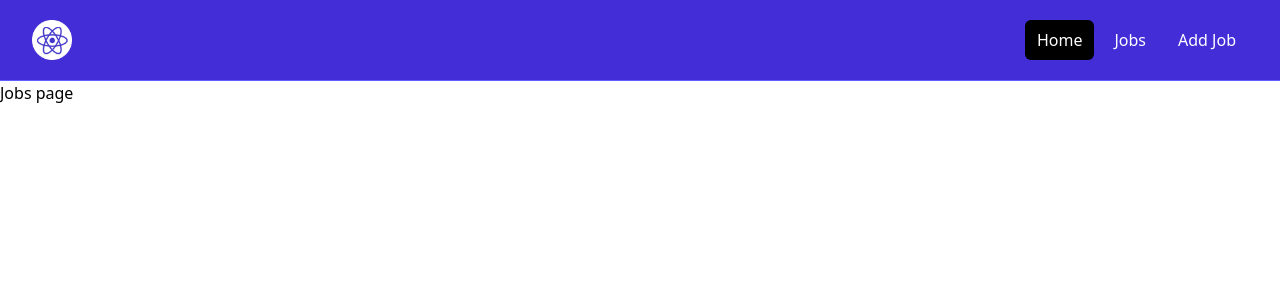
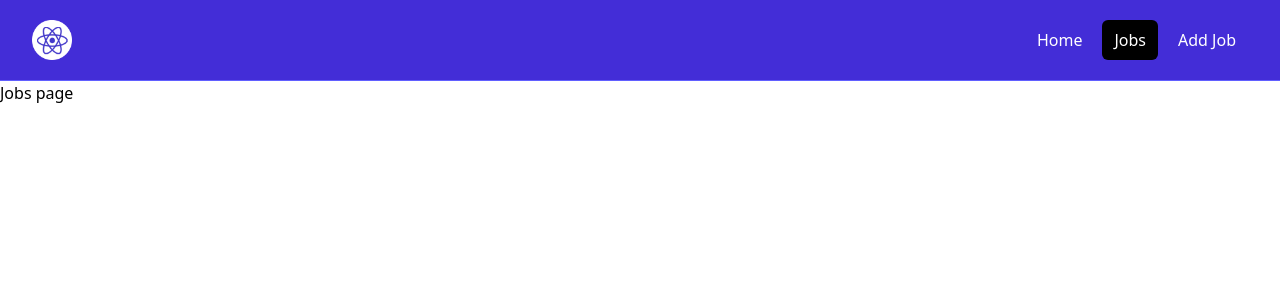
Before and after one commit to vanya-vb/job-search-app, a React (Vite) app: page /jobs in a window 1280 px wide. Shown: the top 300 px of the page. Built offline with nearby package versions, Linux system fonts and the light colour scheme.

Commit message:
add nav links styling

```diff
--- a/src/components/Navbar.jsx
+++ b/src/components/Navbar.jsx
@@ -1,7 +1,13 @@
 import logo from '../assets/images/logo.png'
-import { Link } from 'react-router';
+import { NavLink, Link } from 'react-router';
 
 export default function Navbar() {
+    const linkClass = ({ isActive }) =>
+        isActive ?
+            'bg-black text-white hover:bg-gray-900 hover:text-white rounded-md px-3 py-2'
+            :
+            'text-white hover:bg-gray-900 hover:text-white rounded-md px-3 py-2'
+
     return (
         <nav className="bg-indigo-700 border-b border-indigo-500">
             <div className="mx-auto max-w-7xl px-2 sm:px-6 lg:px-8">
@@ -9,7 +15,7 @@
                     <div
                         className="flex flex-1 items-center justify-center md:items-stretch md:justify-start"
                     >
-                        <Link className="flex flex-shrink-0 items-center mr-4" to="/index.html">
+                        <Link to="/">
                             <img
                                 className="h-10 w-auto"
                                 src={logo}
@@ -18,24 +24,24 @@
                         </Link>
                         <div className="md:ml-auto">
                             <div className="flex space-x-2">
-                                <Link
+                                <NavLink
                                     to="/"
-                                    className="text-white bg-black hover:bg-gray-900 hover:text-white rounded-md px-3 py-2"
+                                    className={linkClass}
                                 >
                                     Home
-                                </Link>
-                                <Link
+                                </NavLink>
+                                <NavLink
                                     to="/jobs"
-                                    className="text-white hover:bg-gray-900 hover:text-white rounded-md px-3 py-2"
+                                    className={linkClass}
                                 >
                                     Jobs
-                                </Link>
-                                <Link
+                                </NavLink>
+                                <NavLink
                                     to="/add-job"
-                                    className="text-white hover:bg-gray-900 hover:text-white rounded-md px-3 py-2"
+                                    className={linkClass}
                                 >
                                     Add Job
-                                </Link>
+                                </NavLink>
                             </div>
                         </div>
                     </div>
```
